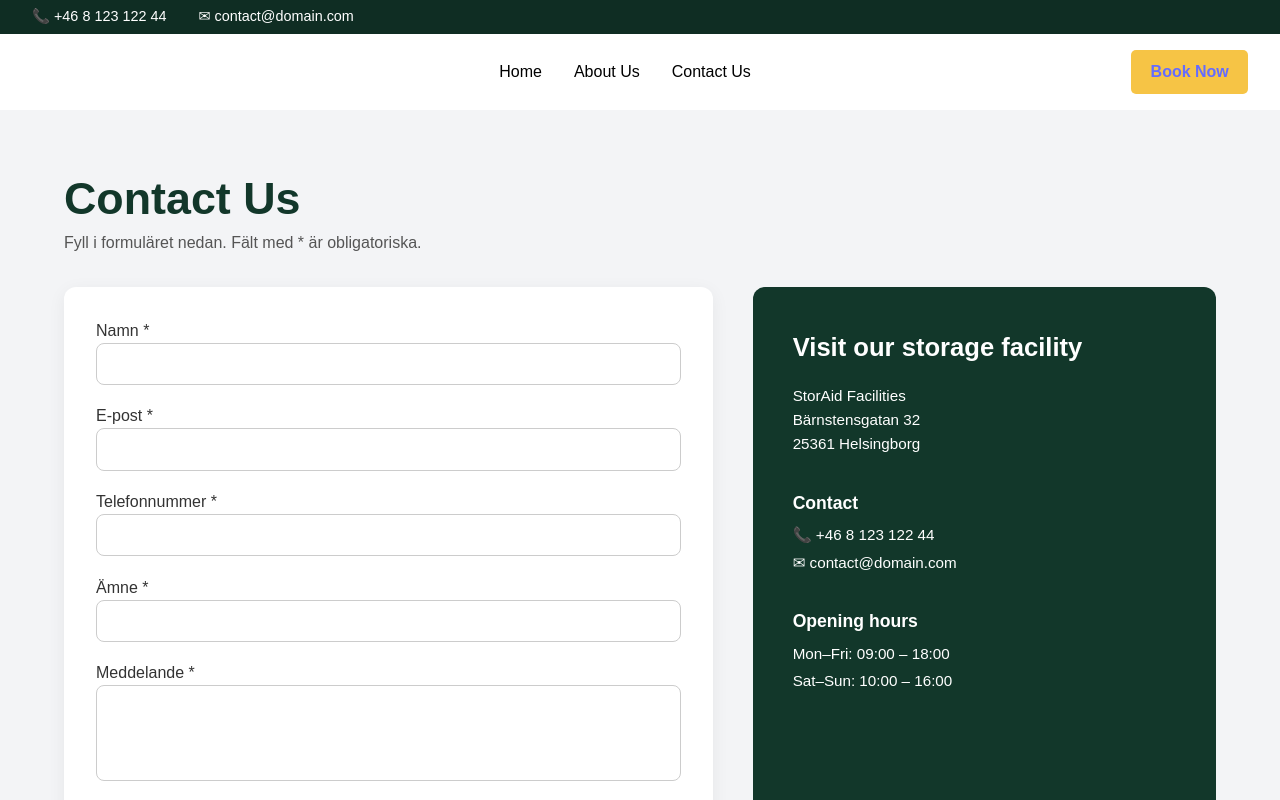
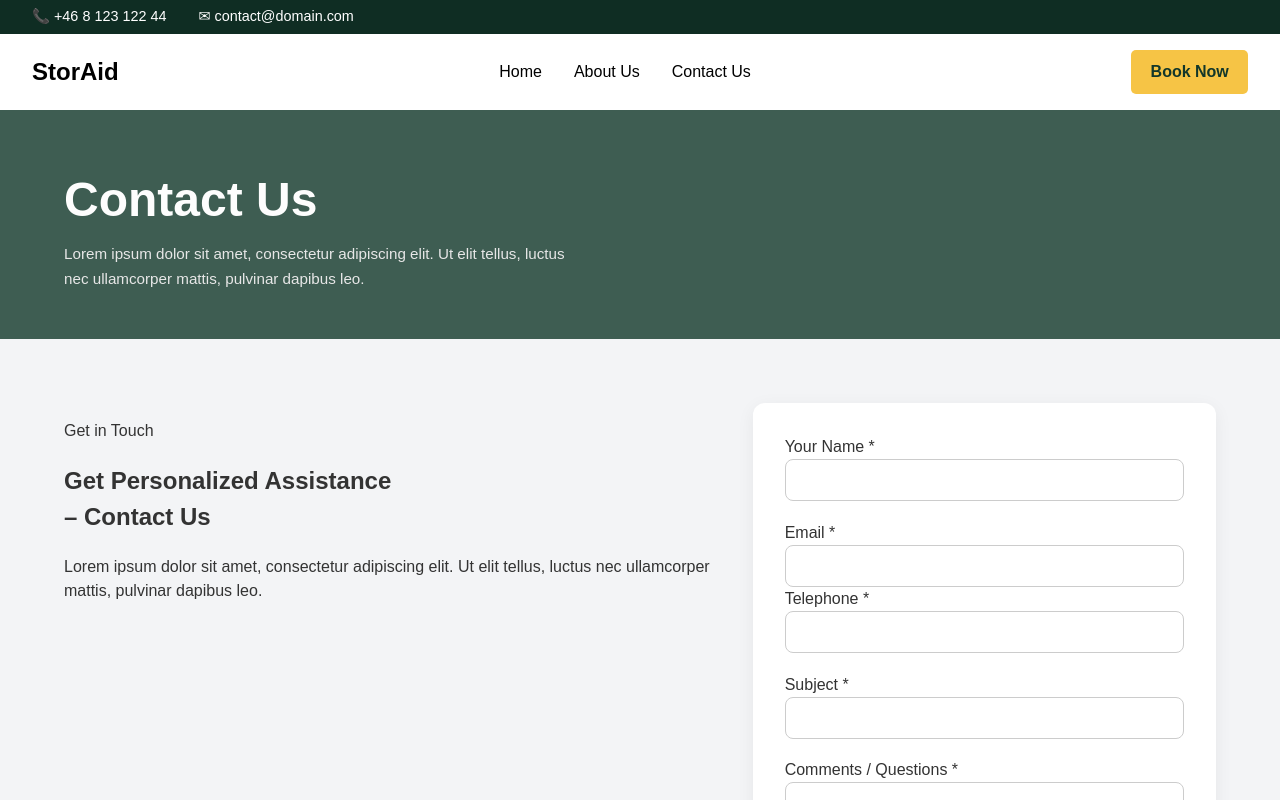
Before and after one commit to Sahandb13/js-frontend, a React (Vite) app: page /contact-us in a window 1280 px wide. Shown: the top 800 px of the page. Built offline with nearby package versions, Linux system fonts and the light colour scheme.

Commit message:
anpassar design efter figma

```diff
--- a/src/App.css
+++ b/src/App.css
@@ -524,3 +524,14 @@ textarea {
   padding: 0 1.2rem 1rem;
   color: #444;
 }
+
+/* MARK: Footer */
+
+.footer {
+  background-color: #222;
+  color: #fff;
+  text-align: center;
+  padding: 1rem;
+  margin-top: 2rem;
+  font-size: 0.95rem;
+}
--- a/src/components/FAQSection.jsx
+++ b/src/components/FAQSection.jsx
@@ -1,19 +1,14 @@
-// MARK: FAQSection - visar frågor och svar
+// MARK: FAQSection – visar frågor och svar (accordion)
 
 import { useState } from "react";
 
 export default function FAQSection({ faqs = [] }) {
-
   // Vilken fråga är öppen? (null = ingen öppen)
   const [openIndex, setOpenIndex] = useState(null);
 
   function handleToggle(index) {
-    // Om man klickar på samma fråga igen så stängs det
-    if (openIndex === index) {
-      setOpenIndex(null);
-    } else {
-      setOpenIndex(index);
-    }
+    // Klick på samma fråga stänger den igen
+    setOpenIndex((current) => (current === index ? null : index));
   }
 
   return (
@@ -24,8 +19,10 @@ export default function FAQSection({ faqs = [] }) {
         {faqs.map((item, index) => (
           <article key={index} className="faq-item">
             <button
+              type="button"
               className="faq-question"
               onClick={() => handleToggle(index)}
+              aria-expanded={openIndex === index}
             >
               <span>{item.question}</span>
               <span>{openIndex === index ? "-" : "+"}</span>
--- a/src/components/HeroSection.jsx
+++ b/src/components/HeroSection.jsx
@@ -1,8 +1,11 @@
+// MARK: HeroSection – startsidans hero med text, CTA och bild
+
 export default function HeroSection({ ctaLabel, onCtaClick }) {
   return (
     <section className="hero">
       <div className="hero-inner">
 
+        {/* MARK: Vänster kolumn – huvudtext och CTA */}
         <div className="hero-left">
           <p className="hero-welcome">Welcome to StorAid</p>
 
@@ -24,9 +27,10 @@ export default function HeroSection({ ctaLabel, onCtaClick }) {
           )}
         </div>
 
+        {/* MARK: Höger kolumn – hero-bild */}
         <div className="hero-right">
           <img
-            src="/public/Rectangle2.svg"
+            src="/Rectangle2.svg"
             alt="Storage Illustration"
             className="hero-image"
           />
--- a/src/components/LatestBlogsSection.jsx
+++ b/src/components/LatestBlogsSection.jsx
@@ -1,4 +1,5 @@
-// MARK: LatestBlogsSection (egen komponent för bloggsektionen) {/* Tagen från DOM -Selektorer & Events */}
+// MARK: LatestBlogsSection – visar bloggkort i grid-layout
+// Kommentarer: Dessa delar är hämtade från DOM – Selektorer & Events
 
 export default function LatestBlogsSection({ blogs }) {
   return (
@@ -8,9 +9,16 @@ export default function LatestBlogsSection({ blogs }) {
       <div className="blogs-grid">
         {blogs.map((blog, index) => (
           <article key={index} className="blog-card">
-            <h3 className="blog-title">{blog.title}</h3> {/* Tagen från DOM -Selektorer & Events */}
-            <p className="blog-date">{blog.date}</p> {/* Tagen från DOM -Selektorer & Events */}
-            <p className="blog-excerpt">{blog.excerpt}</p> {/* Tagen från DOM -Selektorer & Events */}
+
+            {/* Tagen från DOM - Selektorer & Events */}
+            <h3 className="blog-title">{blog.title}</h3>
+
+            {/* Tagen från DOM - Selektorer & Events */}
+            <p className="blog-date">{blog.date}</p>
+
+            {/* Tagen från DOM - Selektorer & Events */}
+            <p className="blog-excerpt">{blog.excerpt}</p>
+
           </article>
         ))}
       </div>
--- a/src/components/Navbar.jsx
+++ b/src/components/Navbar.jsx
@@ -1,24 +1,30 @@
 import { Link } from "react-router-dom";
 import "./Navbar.css";
 
+// MARK: Navbar – visas på alla sidor
 export default function Navbar() {
   return (
     <header>
+      {/* Övre kontaktbar */}
       <div className="topbar">
         <span>📞 +46 8 123 122 44</span>
         <span>✉ contact@domain.com</span>
       </div>
 
+      {/* Huvudmenyn */}
       <nav className="navbar">
         <div className="nav-inner">
+          {/* Logo */}
           <div className="nav-logo">StorAid</div>
 
+          {/* Navigationslänkar */}
           <div className="nav-links">
             <Link to="/">Home</Link>
             <Link to="/about-us">About Us</Link>
             <Link to="/contact-us">Contact Us</Link>
           </div>
 
+          {/* Call-To-Action knapp */}
           <Link to="/contact-us" className="nav-cta">
             Book Now
           </Link>
--- a/src/components/PageHeader.css
+++ b/src/components/PageHeader.css
@@ -1,20 +1,24 @@
+/* =========================================================
+   PAGE HEADER (Används för About / Contact / etc.)
+   ========================================================= */
+
 .page-header {
   width: 100%;
-  background-color: rgba(18, 55, 42, 0.8); /* 12372A @ 80% */
+  background-color: rgba(18, 55, 42, 0.8); /* #12372A @ 80% opacity */
 }
 
 .page-header-inner {
   max-width: 1200px;
   margin: 0 auto;
-  padding: 4rem 1.5rem 3rem 1.5rem;
+  padding: 4rem 1.5rem 3rem;
   text-align: left;
 }
 
 .page-header h1 {
   font-size: 3rem;
-  margin: 0 0 1rem 0;
   font-weight: 600;
-  color: #fdfdfd; /* ljus text mot mörk bakgrund */
+  margin: 0 0 1rem;
+  color: #fdfdfd; /* Ljus text mot mörk bakgrund */
 }
 
 .page-header p {
--- a/src/components/PageHeader.jsx
+++ b/src/components/PageHeader.jsx
@@ -1,3 +1,5 @@
+// MARK: PageHeader – överdel för sidor som About & Contact
+
 import "./PageHeader.css";
 
 export default function PageHeader({ title }) {
@@ -5,6 +7,7 @@ export default function PageHeader({ title }) {
     <section className="page-header">
       <div className="page-header-inner">
         <h1>{title}</h1>
+
         <p>
           Lorem ipsum dolor sit amet, consectetur adipiscing elit. Ut elit tellus,
           luctus nec ullamcorper mattis, pulvinar dapibus leo.
--- a/src/components/TestimonialsSection.jsx
+++ b/src/components/TestimonialsSection.jsx
@@ -1,53 +1,69 @@
-// MARK: TestimonialsSection-komponent {/* Komponenten visar testimonials i en sektion */}
+// MARK: TestimonialsSection
+// Layout och struktur är delvis framtagen med hjälp av AI (justerad manuellt).
 
-export default function TestimonialsSection() { //* Framtagen med hjälp av ai
-  // Hårdkodade testimonials
-  const hardcodedTestimonials = [
+export default function TestimonialsSection({ testimonials = [] }) {
+
+  const fallbackTestimonials = [ // Skulle api anrop misslyckas så visas dessa testimonials
     {
       id: 1,
-      text: "Lorem ipsum dolor sit amet, consectetur adipiscing elit. Ut libero lectus, porta nec turpis sit amet, lobortis fringilla ante.",
+      text:
+        "Lorem ipsum dolor sit amet, consectetur adipiscing elit. Ut libero lectus, porta nec turpis sit amet, lobortis fringilla ante.",
       author: "Aiden Harvey",
-      role: "Customer"
+      role: "Customer",
     },
     {
       id: 2,
-      text: "Lorem ipsum dolor sit amet, consectetur adipiscing elit. Ut libero lectus, porta nec turpis sit amet, lobortis fringilla ante.",
+      text:
+        "Lorem ipsum dolor sit amet, consectetur adipiscing elit. Ut libero lectus, porta nec turpis sit amet, lobortis fringilla ante.",
       author: "Carrisa Jocelyn",
-      role: "Customer"
+      role: "Customer",
     },
     {
       id: 3,
-      text: "Lorem ipsum dolor sit amet, consectetur adipiscing elit. Ut libero lectus, porta nec turpis sit amet, lobortis fringilla ante.",
+      text:
+        "Lorem ipsum dolor sit amet, consectetur adipiscing elit. Ut libero lectus, porta nec turpis sit amet, lobortis fringilla ante.",
       author: "Celvin Gabriel",
-      role: "Customer"
-    }
+      role: "Customer",
+    },
   ];
+
+  const itemsToRender =
+    testimonials && testimonials.length > 0 ? testimonials : fallbackTestimonials;
 
   return (
     <section className="testimonials">
       <div className="testimonials-inner">
         <p className="testimonials-tag">Testimonials</p>
+
         <h2 className="testimonials-heading">
           See What Our Client Have to Say
         </h2>
+
         <p className="testimonials-subtitle">
-          Lorem ipsum dolor sit amet, consectetur adipiscing elit. Quisque molestie nisl sed dui lacinia gravida. Nulla quis nulla leo. Mauris ac blandit nisi non sodales augue. Phasellus eget elit gravida.
+          Lorem ipsum dolor sit amet, consectetur adipiscing elit. Quisque
+          molestie nisl sed dui lacinia gravida. Nulla quis nulla leo. Mauris ac
+          blandit nisi non sodales augue. Phasellus eget elit gravida.
         </p>
 
         <div className="testimonials-list">
-          {hardcodedTestimonials.map((testimonial) => (
-            <article key={testimonial.id} className="testimonial-item">
-              <div className="testimonial-stars">
-                {"★★★★"}
-              </div>
+          {itemsToRender.map((item, index) => (
+            <article
+              key={item.id ?? index}
+              className="testimonial-item"
+            >
+              <div className="testimonial-stars">★★★★</div>
 
-              <p className="testimonial-text">"{testimonial.text}"</p>
+              <p className="testimonial-text">"{item.text}"</p>
 
               <div className="testimonial-footer">
                 <div className="testimonial-avatar" />
                 <div className="testimonial-meta">
-                  <p className="testimonial-name">{testimonial.author}</p>
-                  <p className="testimonial-role">{testimonial.role}</p>
+                  <p className="testimonial-name">
+                    {item.author ?? item.name}
+                  </p>
+                  <p className="testimonial-role">
+                    {item.role ?? "Customer"}
+                  </p>
                 </div>
                 <div className="testimonial-quote-icon">❞</div>
               </div>
--- a/src/components/navbar.css
+++ b/src/components/navbar.css
@@ -1,18 +1,25 @@
+/* =========================================================
+   MARK: Topbar (kontaktinfo)
+   ========================================================= */
+
 .topbar {
   background-color: #0f2d23;
   color: #ffffff;
   padding: 0.4rem 2rem;
   display: flex;
-  justify-content: flex-start; /* Justera innehållet till vänster */
+  justify-content: flex-start;
   gap: 2rem;
   font-size: 0.9rem;
 }
 
-/* navbar styling */
+
+/* =========================================================
+   MARK: Navbar
+   ========================================================= */
+
 .navbar {
-  background-color: #ffffff; /* huvudfärgen från Figma */
+  background-color: #ffffff;
   padding: 1rem 2rem;
-  color: #ffffff;
 }
 
 .nav-inner {
@@ -23,10 +30,21 @@
   margin: 0 auto;
 }
 
+
+/* -------------------------
+   Logo
+   ------------------------- */
+
 .nav-logo {
   font-size: 1.5rem;
-  font-weight: bold;
+  font-weight: 700;
+  color: #000;
 }
+
+
+/* -------------------------
+   Navigationslänkar
+   ------------------------- */
 
 .nav-links {
   display: flex;
@@ -43,14 +61,19 @@
   text-decoration: underline;
 }
 
-/* CTA-Knappen till höger */
+
+/* -------------------------
+   CTA-knappen (Book Now)
+   ------------------------- */
+
 .nav-cta {
-  background-color: #F6C445; /* gul från Figma */
+  background-color: #f6c445;
   border: none;
   padding: 0.6rem 1.2rem;
   border-radius: 5px;
   cursor: pointer;
   font-weight: bold;
+  color: #12372a;
 }
 
 .nav-cta:hover {
--- a/src/pages/ContactUs.jsx
+++ b/src/pages/ContactUs.jsx
@@ -1,7 +1,7 @@
-// Formulärlogik och validering är skriven för hand, samt tagit komponentstruktur från tidigare komponenter.
-
+// MARK: Contact-sida – layout efter Figma design
 
 import { useState } from "react";
+import PageHeader from "../components/PageHeader";
 
 export default function ContactUs() {
   const [name, setName] = useState("");
@@ -14,9 +14,7 @@ export default function ContactUs() {
   function validateForm() {
     const newErrors = {};
 
-    if (!name.trim()) {
-      newErrors.name = "Namn är obligatoriskt.";
-    }
+    if (!name.trim()) newErrors.name = "Namn är obligatoriskt.";
 
     if (!email.trim()) {
       newErrors.email = "E-post är obligatoriskt.";
@@ -24,17 +22,9 @@ export default function ContactUs() {
       newErrors.email = "E-postadressen måste innehålla @.";
     }
 
-    if (!phoneNumber.trim()) {
-      newErrors.phoneNumber = "Telefonnummer är obligatoriskt.";
-    }
-
-    if (!subject.trim()) {
-      newErrors.subject = "Ämne är obligatoriskt.";
-    }
-
-    if (!message.trim()) {
-      newErrors.message = "Meddelande är obligatoriskt.";
-    }
+    if (!phoneNumber.trim()) newErrors.phoneNumber = "Telefonnummer är obligatoriskt.";
+    if (!subject.trim()) newErrors.subject = "Ämne är obligatoriskt.";
+    if (!message.trim()) newErrors.message = "Meddelande är obligatoriskt.";
 
     return newErrors;
   }
@@ -45,9 +35,7 @@ export default function ContactUs() {
     const newErrors = validateForm();
     setErrors(newErrors);
 
-    if (Object.keys(newErrors).length > 0) {
-      return;
-    }
+    if (Object.keys(newErrors).length > 0) return;
 
     try {
       const response = await fetch(
@@ -90,59 +78,79 @@ export default function ContactUs() {
   }
 
   return (
-    <div className="contact-page">
-      <div className="contact-header">
-        <h1>Contact Us</h1>
-        <p>Fyll i formuläret nedan. Fält med * är obligatoriska.</p>
+    <>
+      {/* Mörkgrön topp enligt Figma */}
+      <PageHeader title="Contact Us" />
+
+      {/* Huvudsektionen under headern */}
+      <section className="contact-page">
+        <div className="contact-layout">
+
+          {/* VÄNSTER SIDA – text + grå ruta */}
+          <div className="contact-left">
+            <p className="contact-tag">Get in Touch</p>
+
+            <h2 className="contact-title">
+              Get Personalized Assistance <br />– Contact Us
+            </h2>
+
+            <p className="contact-text">
+              Lorem ipsum dolor sit amet, consectetur adipiscing elit. Ut elit
+              tellus, luctus nec ullamcorper mattis, pulvinar dapibus leo.
+            </p>
+
+            <div className="contact-image-placeholder" />
           </div>
 
-      <div className="contact-layout">
+          {/* HÖGER SIDA – formulärkortet */}
           <form className="contact-form" onSubmit={handleSubmit}>
             <div className="form-field">
               <label>
-              Namn *<br />
+                Your Name *<br />
                 <input
                   type="text"
                   value={name}
-                onChange={(event) => setName(event.target.value)}
+                  onChange={(e) => setName(e.target.value)}
                 />
               </label>
               {errors.name && <p className="error-text">{errors.name}</p>}
             </div>
 
-          <div className="form-field">
+            <div className="form-row">
+              <div className="form-field half">
                 <label>
-              E-post *<br />
+                  Email *<br />
                   <input
                     type="email"
                     value={email}
-                onChange={(event) => setEmail(event.target.value)}
+                    onChange={(e) => setEmail(e.target.value)}
                   />
                 </label>
                 {errors.email && <p className="error-text">{errors.email}</p>}
               </div>
 
-          <div className="form-field">
+              <div className="form-field half">
                 <label>
-              Telefonnummer *<br />
+                  Telephone *<br />
                   <input
                     type="tel"
                     value={phoneNumber}
-                onChange={(event) => setPhoneNumber(event.target.value)}
+                    onChange={(e) => setPhoneNumber(e.target.value)}
                   />
                 </label>
                 {errors.phoneNumber && (
                   <p className="error-text">{errors.phoneNumber}</p>
                 )}
               </div>
+            </div>
 
             <div className="form-field">
               <label>
-              Ämne *<br />
+                Subject *<br />
                 <input
                   type="text"
                   value={subject}
-                onChange={(event) => setSubject(event.target.value)}
+                  onChange={(e) => setSubject(e.target.value)}
                 />
               </label>
               {errors.subject && <p className="error-text">{errors.subject}</p>}
@@ -150,40 +158,22 @@ export default function ContactUs() {
 
             <div className="form-field">
               <label>
-              Meddelande *<br />
+                Comments / Questions *<br />
                 <textarea
                   rows="4"
                   value={message}
-                onChange={(event) => setMessage(event.target.value)}
+                  onChange={(e) => setMessage(e.target.value)}
                 />
               </label>
               {errors.message && <p className="error-text">{errors.message}</p>}
             </div>
 
             <button type="submit" className="contact-submit">
-            Skicka
+              Submit
             </button>
           </form>
-
-        <aside className="contact-info-panel">
-          <h2>Visit our storage facility</h2>
-          <p>
-            StorAid Facilities
-            <br />
-            Bärnstensgatan 32
-            <br />
-            25361 Helsingborg
-          </p>
-
-          <h3>Contact</h3>
-          <p>📞 +46 8 123 122 44</p>
-          <p>✉ contact@domain.com</p>
-
-          <h3>Opening hours</h3>
-          <p>Mon–Fri: 09:00 – 18:00</p>
-          <p>Sat–Sun: 10:00 – 16:00</p>
-        </aside>
         </div>
-    </div>
+      </section>
+    </>
   );
 }
```
Lines whose indentation alone changed are shown as unchanged.
